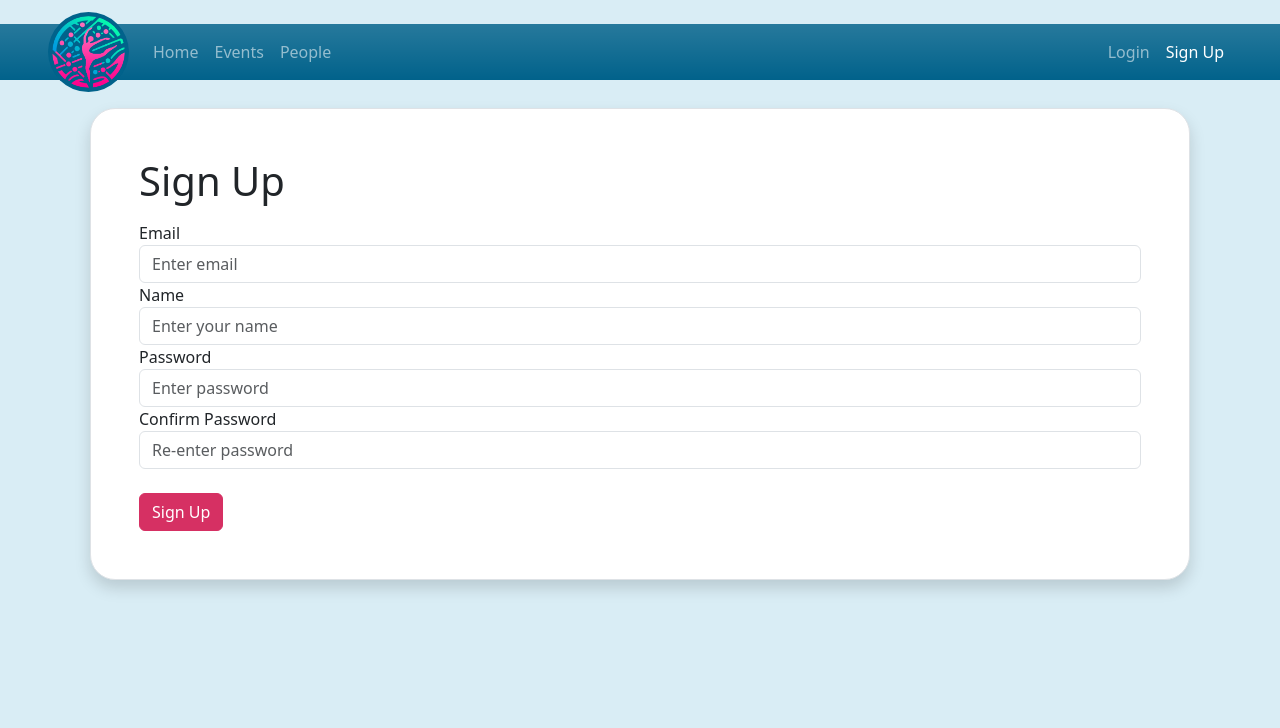
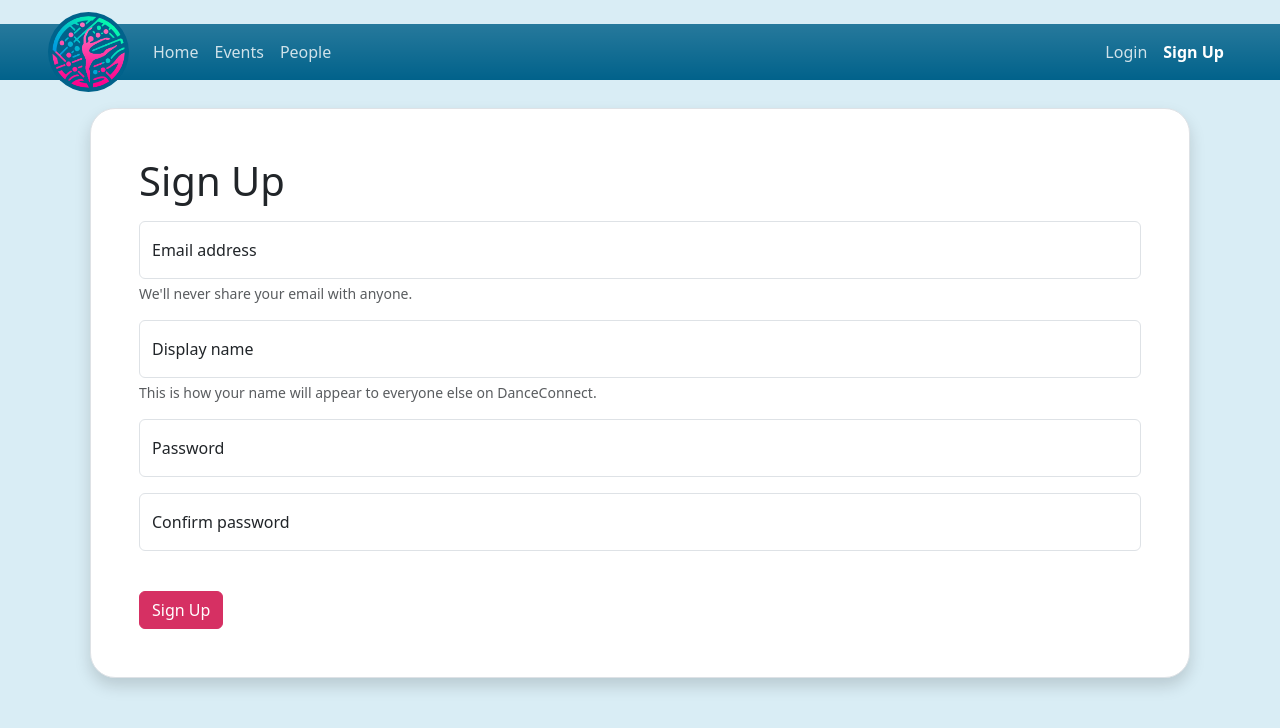
Before and after one commit to AndrewHocking/Dance-Connect, a Flask app: page /sign-up in a window 1280 px wide. Shown: the top 728 px of the page. Run offline with Flask 3, Linux system fonts and the light colour scheme; parts of the project's set-up code (start-up, migrations or seed data) failed here and were passed over.

Commit message:
More styling

```diff
--- a/website/forms/auth.py
+++ b/website/forms/auth.py
@@ -4,28 +4,28 @@ from wtforms.validators import InputRequired
 
 class SignUpForm(FlaskForm):
     email = EmailField(
-        label="Email",
+        label="Email address",
         validators=[InputRequired()],
         name="email",
-        render_kw={"placeholder": "Enter email", "class" : "form-control"}
+        render_kw={"placeholder": "name@example.com", "class" : "form-control"}
     )
-    first_name = StringField(
-        label="Name",
+    display_name = StringField(
+        label="Display name",
         validators=[InputRequired()],
         name="name",
-        render_kw={"placeholder": "Enter your name", "class" : "form-control"}
+        render_kw={"placeholder": "Jane Doe", "class" : "form-control"}
     )
     password = PasswordField(
         label="Password",
         validators=[InputRequired()],
         name="password",
-        render_kw={"placeholder": "Enter password", "class" : "form-control"}
+        render_kw={"placeholder": "hunter2", "class" : "form-control"}
     )
     confirm_password = PasswordField(
-        label="Confirm Password",
+        label="Confirm password",
         validators=[InputRequired()],
         name="confirm_password",
-        render_kw={"placeholder": "Re-enter password", "class" : "form-control"}
+        render_kw={"placeholder": "hunter2", "class" : "form-control"}
     )
     submit = SubmitField(
         label="Sign Up",
@@ -35,16 +35,16 @@ class SignUpForm(FlaskForm):
 
 class LogInForm(FlaskForm):
     email = EmailField(
-        label="Email",
+        label="Email address",
         validators=[InputRequired()],
         name="email",
-        render_kw={"placeholder": "Enter email", "class" : "form-control"}
+        render_kw={"placeholder": "name@example.com", "class" : "form-control"}
     )
     password = PasswordField(
         label="Password",
         validators=[InputRequired()],
         name="password",
-        render_kw={"placeholder": "Enter password", "class" : "form-control"}
+        render_kw={"placeholder": "hunter2", "class" : "form-control"}
     )
     submit = SubmitField(
         label="Log In",
--- a/website/forms/people_filter.py
+++ b/website/forms/people_filter.py
@@ -49,7 +49,6 @@ class PeopleFilter(FlaskForm):
 
 
 def fillOrganizationData(form: OrganizationCheckbox, tags: list[str]):
-    print('individual', form.individual.data)
     if 'individual' in tags:
         form.individual.data = True
     if 'group' in tags:
--- a/website/models/user/user.py
+++ b/website/models/user/user.py
@@ -18,7 +18,7 @@ class User(db.Model, UserMixin):
     email: Mapped[str] = mapped_column(String, unique=True)
     password: Mapped[str]
     is_admin: Mapped[bool] = mapped_column(Boolean, default=False)
-    name: Mapped[str]
+    display_name: Mapped[str]
     pronouns: Mapped[str]
     bio: Mapped[str]
     tags: Mapped[List['UserTag']] = relationship('UserTag', secondary="user_tag_relationships", back_populates='users')
--- a/website/routes/ui/events.py
+++ b/website/routes/ui/events.py
@@ -20,7 +20,6 @@ def event_create():
     event_form = CreateEventForm(occurrences=occurrences)
 
     if request.method == 'POST':
-        print(request.form)
         title = request.form.get('title')
         description = request.form.get('description')
         url = request.form.get('url')
--- a/website/static/style/base.css
+++ b/website/static/style/base.css
@@ -1,12 +1,10 @@
 #logo {
     height: 40px;
 }
-
 #logo-img {
     height: 80px;
     background-color: #01628B;
 }
-
 #logo-img.shrink {
     height: 50px;
 }
@@ -17,17 +15,26 @@ nav {
 .navbar-collapse:not(.collapse) {
     padding-bottom: 20px;
 }
+
 body {
     background-color: #D9EDF5;
 }
 .base {
     padding: 20px;
 }
+.contentbox {
+    border-radius: 25px;
+    background-color: white;
+}
+
 .btn-primary {
     background-color: #D63063;
     border-color: #D63063;
 }
-.contentbox {
-    border-radius: 25px;
-    background-color: white;
+
+.nav-link {
+    color: rgba(255, 255, 255, 0.8)
 }
+.nav-link:hover {
+    color: #ed79b9;
+}
--- a/website/templates/base.html
+++ b/website/templates/base.html
@@ -26,16 +26,16 @@
             </button>
             <div id="navbar" class="navbar-collapse collapse justify-content-between">
                 <div class="navbar-nav navbar-left">
-                    <a class="nav-item nav-link" id="home" href="/">Home </a>
-                    <a class="nav-item nav-link" id="events" href="/events">Events </a>
-                    <a class="nav-item nav-link" id="people" href="/people">People </a>
+                    <a class="nav-link" id="home" href="/">Home </a>
+                    <a class="nav-link" id="events" href="/events">Events </a>
+                    <a class="nav-link" id="people" href="/people">People </a>
                 </div>
                 <div class="navbar-nav navbar-right">
                     {% if user.is_authenticated %}
-                    <a class="nav-item nav-link" id="logout" href="/logout">Logout</a>
+                    <a class="nav-link" id="logout" href="/logout">Logout</a>
                     {% else %}
-                    <a class="nav-item nav-link" id="login" href="/login">Login </a>
-                    <a class="nav-item nav-link" id="sign-up" href="/sign-up">Sign Up </a>
+                    <a class="nav-link" id="login" href="/login">Login </a>
+                    <a class="nav-link" id="sign-up" href="/sign-up">Sign Up </a>
                     {% endif %}
                 </div>
             </div>
@@ -102,6 +102,7 @@
             }
             if (element != null) {
                 element.classList.add("active");
+                element.classList.add("fw-bold");
                 const srSpan = document.createElement("span");
                 srSpan.className = "sr-only";
                 srSpan.textContent = "(current)";
--- a/website/templates/create-event.html
+++ b/website/templates/create-event.html
@@ -3,6 +3,7 @@
 {% block content %}
 <div class="page-header mb-3">
     <h1>Create Event</h1>
+    <div class="form-text">Fields labelled <strong>✽</strong> are required</div>
 </div>
 <form method="POST">
     {{ event_form.num_occurrences() }}
--- a/website/templates/events.html
+++ b/website/templates/events.html
@@ -15,7 +15,7 @@
     <tr>
         <td>{{ event.id }}</td>
         <td><a href="/events/{{event.id}}">{{ event.title }}</a></td>
-      <td>{{ event.organizer.name }}</td>
+        <td>{{ event.organizer.display_name }}</td>
         <td>{% for tag in event.tags %}{{ tag.name }}, {% endfor %}</td>
     </tr>
     {% endfor %}
--- a/website/templates/home.html
+++ b/website/templates/home.html
@@ -1,7 +1,7 @@
 {% extends "base.html" %}
 {% block title %}Home{% endblock %}
 {% block content %}
-  <div class="page-header mb-3">
+<div class="page-header mb-3">
     <h1>Home</h1>
-  </div>
+</div>
 {% endblock %}
--- a/website/templates/person.html
+++ b/website/templates/person.html
@@ -6,7 +6,7 @@
 <div class="container m-1">
     <div class="row align-items-center mb-4">
         <div class="col-12">
-            <h1>{{ person.name }}</h1> {{person.pronouns}}
+            <h1>{{ person.display_name }}</h1> {{person.pronouns}}
             <h4>
                 {% if person.tags|length == 0 %}
                     DanceConnect User
--- a/website/templates/sign-up.html
+++ b/website/templates/sign-up.html
@@ -5,21 +5,23 @@
     <div class="page-header mb-3">
         <h1>Sign Up</h1>
     </div>
-  <div class="form-group">
+    <div class="form-floating mb-3">
+        {{ form.email() }}
         {{ form.email.label() }}
-    {{ form.email() }}
+        <div id="email-help-block" class="form-text">We'll never share your email with anyone.</div>
     </div>
-  <div class="form-group">
-    {{ form.first_name.label() }}
-    {{ form.first_name() }}
+    <div class="form-floating mb-3">
+        {{ form.display_name() }}
+        {{ form.display_name.label() }}
+        <div id="display-name-help-block" class="form-text">This is how your name will appear to everyone else on DanceConnect.</div>
     </div>
-  <div class="form-group">
+    <div class="form-floating mb-3">
+        {{ form.password() }}
         {{ form.password.label() }}
-    {{ form.password() }}
     </div>
-  <div class="form-group">
+    <div class="form-floating mb-3">
+        {{ form.confirm_password() }}
         {{ form.confirm_password.label() }}
-    {{ form.confirm_password() }}
     </div>
     <br />
     {{ form.submit(class_="btn btn-primary") }}
```
Also changed, not shown: website/forms/events.py (+4 -4 lines), website/orm/user/user.py (+20 -15 lines), website/routes/ui/people.py (+0 -8 lines), website/templates/login.html (+8 -15 lines), website/templates/people.html (+5 -4 lines), instance/database.db. Lines whose indentation alone changed are shown as unchanged.
